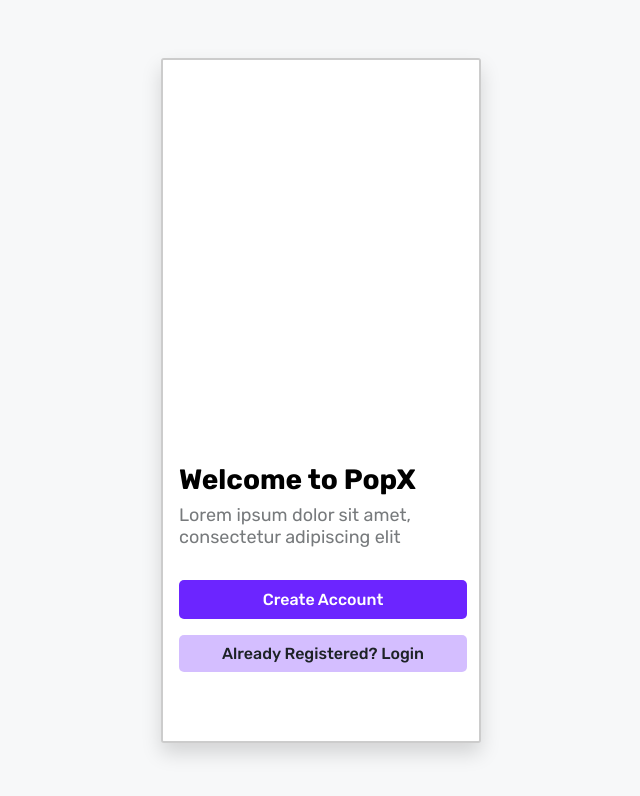
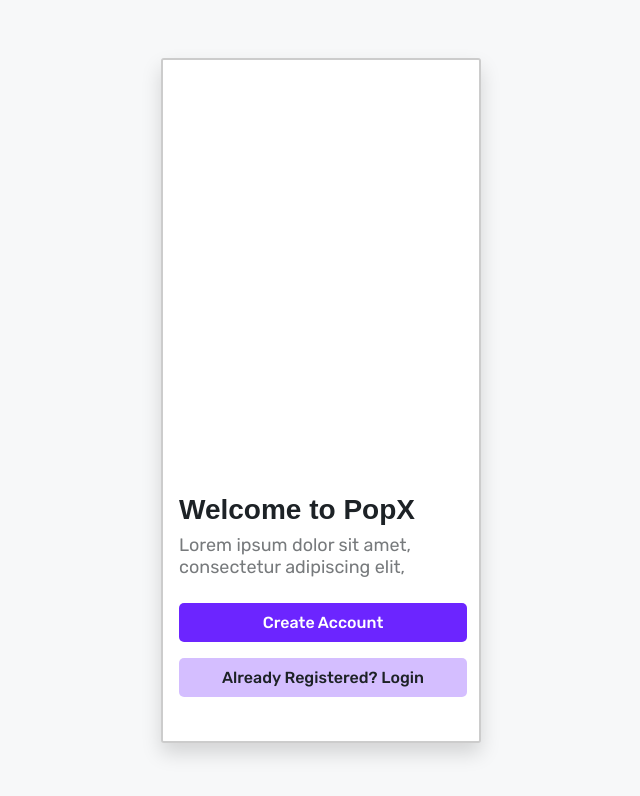
Before and after one commit to hellolalit/educasepopx, a React (Vite) app: page / in a window 1280 px wide. Shown: the top 796 px of the page, without its empty margins (319-959 px from the left). Built offline with nearby package versions, Linux system fonts and the light colour scheme.

Commit message:
fixed 2 button hover effect in welcome/homescreen

```diff
--- a/src/pages/Register.css
+++ b/src/pages/Register.css
@@ -46,10 +46,6 @@
     cursor: pointer;
   }
 
-  .btn:hover {
-    background-color: #5548d4;
-  }
-
   .back-btn {
     margin-top: 10px;
     background-color: #f0f0f0;
--- a/src/pages/Welcome.css
+++ b/src/pages/Welcome.css
@@ -16,18 +16,21 @@
 
 .welcome h1 {
 	font-size: 28px;
-	font-weight: 700;
-	color: #000000;
-	margin-bottom: 8px;
-	font-family: "Rubik", sans-serif;
+	font-weight: 600 !important;
 	text-align: left;
+	font-size: 28px;
+	font-weight: 500;
+	letter-spacing: 0px;
+	color: #1d2226 !important;
+	opacity: 1;
+    margin-bottom: 8px;
 }
 
 .welcome p {
 	font-size: 18px;
 	font-weight: 400;
 	color: #1d2226;
-	margin-bottom: 32px;
+	margin-bottom: 25px;
 	text-align: left;
 	font-family: "Rubik", sans-serif;
 	opacity: 0.6;
@@ -51,19 +54,26 @@
 	margin-bottom: 16px;
 }
 
+.create-btn:hover {
+    background-color: #1c09c3 !important;
+  }
+
 .login-btn {
 	background: #6c25ff4b 0% 0% no-repeat padding-box !important;
 	font-family: Rubik;
 	font-size: 16px;
 	font-weight: 500; /* medium */
-	line-height: 17px;
 	font-style: normal;
 	text-align: center;
 	letter-spacing: 0px;
 	color: #1d2226 !important;
 	opacity: 1;
-	margin-bottom: 0;
+	margin-bottom: -25px;
 }
+
+.login-btn:hover {
+    background: #6e25ff74 0% 0% no-repeat padding-box !important;
+  }
 
 @media screen and (max-width: 320px) {
 	.welcome {
--- a/src/pages/Welcome.jsx
+++ b/src/pages/Welcome.jsx
@@ -8,7 +8,7 @@
   return (
     <div className="welcome">
       <h1>Welcome to PopX</h1>
-      <p>Lorem ipsum dolor sit amet, consectetur adipiscing elit</p>
+      <p>Lorem ipsum dolor sit amet, consectetur adipiscing elit,</p>
       <button className="btn create-btn" onClick={() => navigate("/register")}>
         Create Account
       </button>
```
Also changed, not shown: src/index.css (+0 -70 lines).
